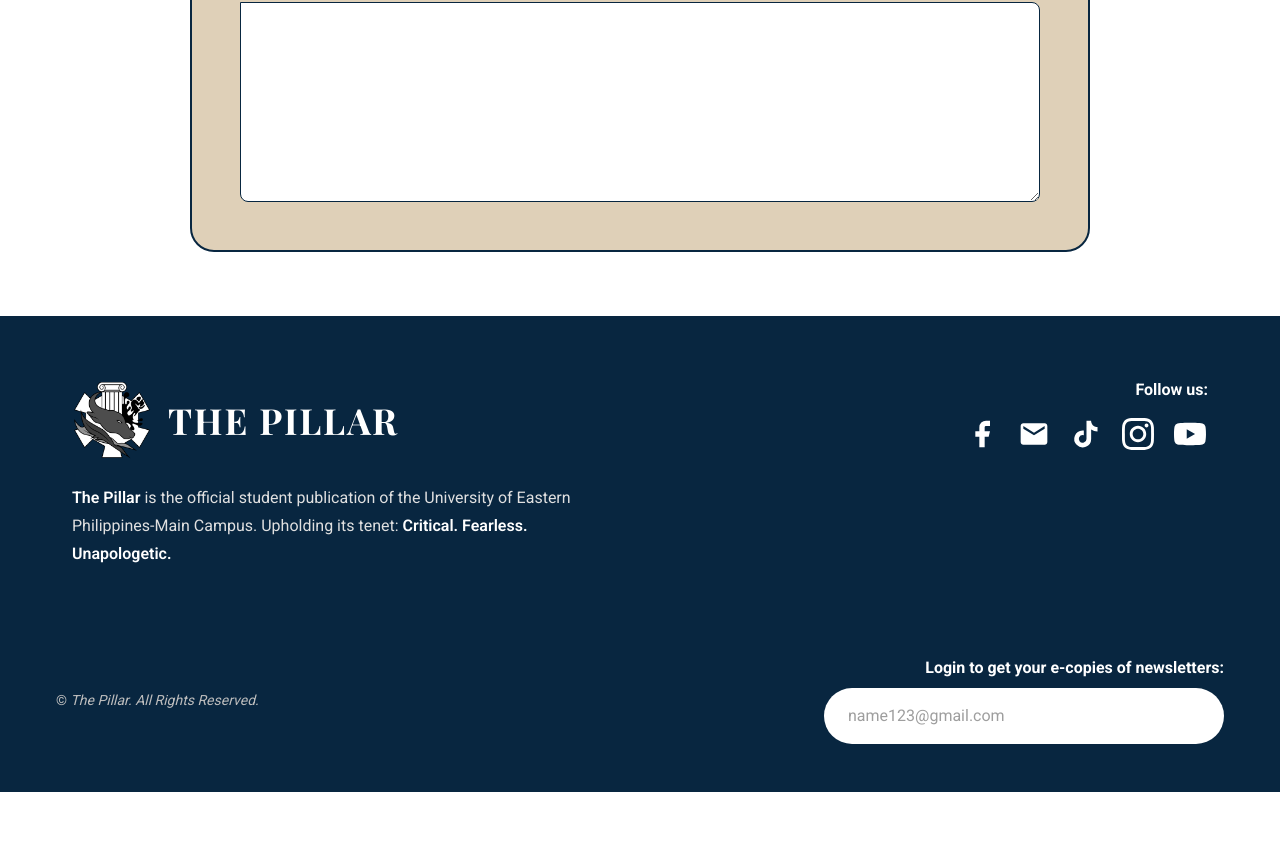
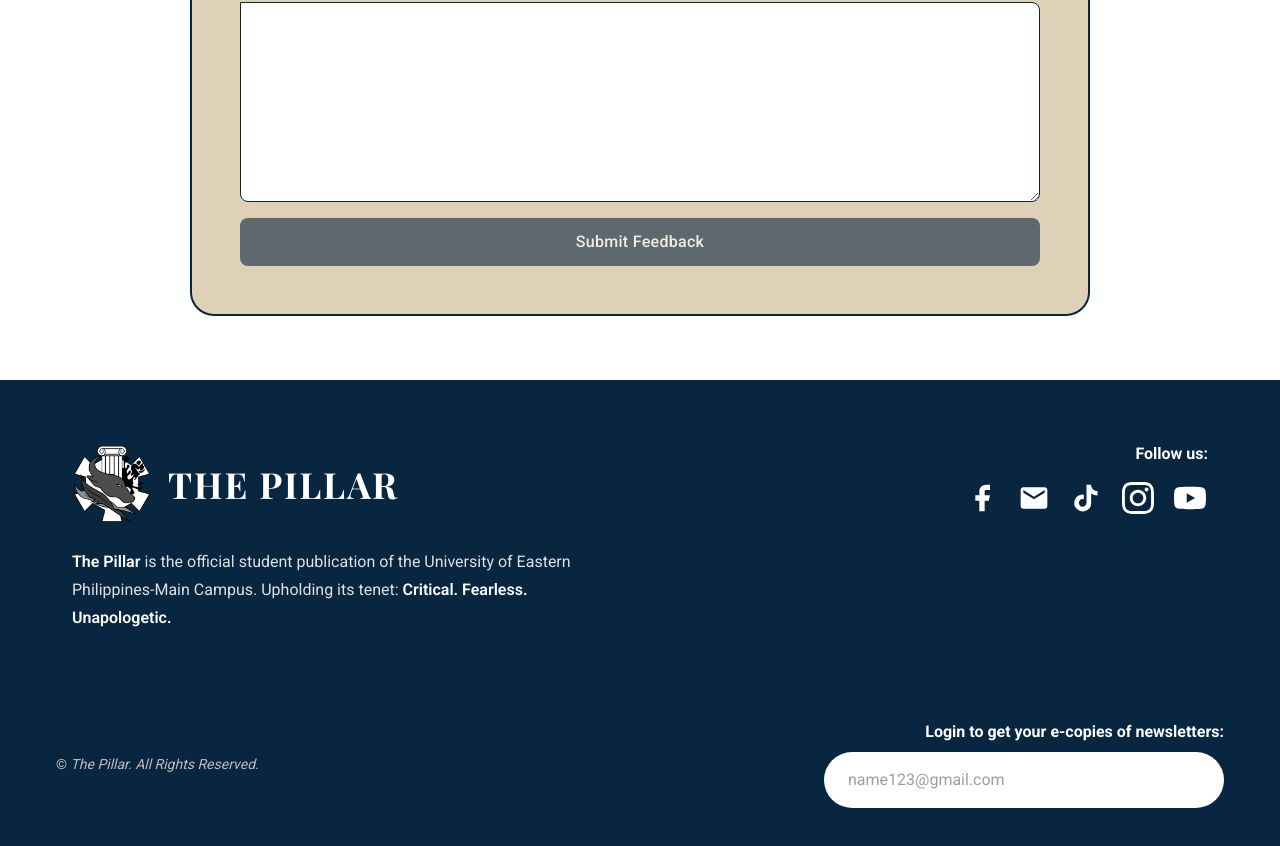
Before and after one commit to lirrnaiad/the-pillar-website, a React (Vite) app: page / in a window 1280 px wide. Shown: the part 1738-2584 px from the top of the page. Before the commit the page ends 2530 px from the top, so only its background shows below. Built offline with nearby package versions, Linux system fonts and the light colour scheme.

Commit message:
Add submit button to index.jsx with disabled state until both email and message have values and with loading state.

```diff
--- a/src/components/common/FeedbackForm/FeedbackForm.css
+++ b/src/components/common/FeedbackForm/FeedbackForm.css
@@ -89,6 +89,13 @@
   box-shadow: 0 0 0 3px rgba(8, 38, 64, 0.15);
 }
 
+/* Show navy border when the field has a value (not only on focus/hover) */
+.feedback-form__input.has-value,
+.feedback-form__textarea.has-value {
+  border-color: var(--color-primary);
+  box-shadow: 0 0 0 3px rgba(8, 38, 64, 0.08);
+}
+
 .feedback-form__textarea {
   resize: vertical;
   min-height: 200px;
--- a/src/components/common/FeedbackForm/index.jsx
+++ b/src/components/common/FeedbackForm/index.jsx
@@ -1,4 +1,5 @@
 import { useState } from 'react';
+import { Button } from '../../ui/Button/';
 import './FeedbackForm.css';
 
 function FeedbackForm() {
@@ -61,7 +62,7 @@ function FeedbackForm() {
                 type="email"
                 id="email"
                 name="email"
-                className="feedback-form__input"
+                className={`feedback-form__input ${formData.email ? 'has-value' : ''}`}
                 value={formData.email}
                 onChange={handleChange}
                 required
@@ -75,7 +76,7 @@ function FeedbackForm() {
               <textarea
                 id="message"
                 name="message"
-                className="feedback-form__textarea"
+                className={`feedback-form__textarea ${formData.message ? 'has-value' : ''}`}
                 rows={6}
                 value={formData.message}
                 onChange={handleChange}
@@ -94,6 +95,17 @@ function FeedbackForm() {
                 Oops! Something went wrong. Please try again later.
               </p>
             )}
+
+            <Button
+              type="submit"
+              disabled={!formData.email || !formData.message || isSubmitting}
+              loading={isSubmitting}
+              loadingText="Sending..."
+              variant="primary"
+              fullWidth
+            >
+              Submit Feedback
+            </Button>
           </form>
         </div>
       </div>
--- a/src/components/ui/Button.jsx
+++ b/src/components/ui/Button.jsx
@@ -1,4 +1,4 @@
 // Legacy entry point preserved for compatibility.
 // Re-export the implementation from the per-component folder.
-export { Button } from './Button';
-export { default } from './Button';
+export { Button } from './Button/index.jsx';
+export { default } from './Button/index.jsx';
--- a/src/components/ui/Button/Button.css
+++ b/src/components/ui/Button/Button.css
@@ -38,9 +38,9 @@
 .btn--md { padding: 0.75rem 1.5rem; font-size: var(--font-size-base); min-height: 40px; line-height: 1.5; }
 .btn--lg { padding: 1rem 2rem; font-size: var(--font-size-lg); min-height: 48px; line-height: 1.6; }
 
-.btn--primary { background-color: var(--color-accent); color: var(--color-text-light); box-shadow: 0 2px 8px rgba(233,69,96,0.3); }
-.btn--primary:hover:not(:disabled) { background-color: #d63b4f; box-shadow: 0 4px 12px rgba(233,69,96,0.4); transform: translateY(-2px); }
-.btn--primary:active:not(:disabled) { background-color: #c52d42; box-shadow: 0 1px 3px rgba(233,69,96,0.3); transform: translateY(0); }
+.btn--primary { background-color: var(--color-primary); color: var(--color-text-light); box-shadow: 0 2px 8px rgba(8,38,64,0.25); }
+.btn--primary:hover:not(:disabled) { background-color: var(--color-primary-dark); box-shadow: 0 6px 18px rgba(8,38,64,0.35); transform: translateY(-2px); }
+.btn--primary:active:not(:disabled) { background-color: #041427; box-shadow: 0 1px 3px rgba(8,38,64,0.2); transform: translateY(0); }
 
 .btn--secondary { background-color: var(--color-primary); color: var(--color-text-light); box-shadow: 0 2px 8px rgba(26,26,46,0.3); }
 .btn--secondary:hover:not(:disabled) { background-color: #2d2d47; box-shadow: 0 4px 12px rgba(26,26,46,0.4); transform: translateY(-2px); }
--- a/src/components/ui/Button/ButtonDemo.jsx
+++ b/src/components/ui/Button/ButtonDemo.jsx
@@ -1,5 +1,5 @@
 import React, { useState } from 'react';
-import Button from '../Button';
+import Button from './index';
 import './ButtonDemo.css';
 
 /**
```
